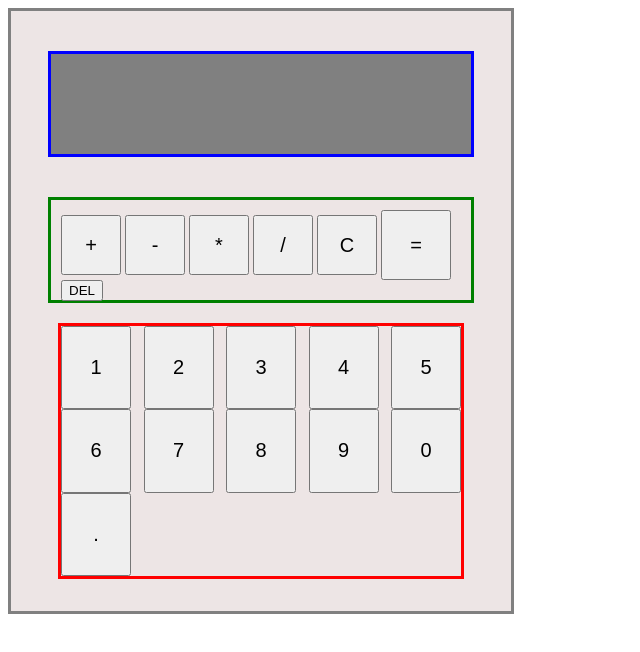
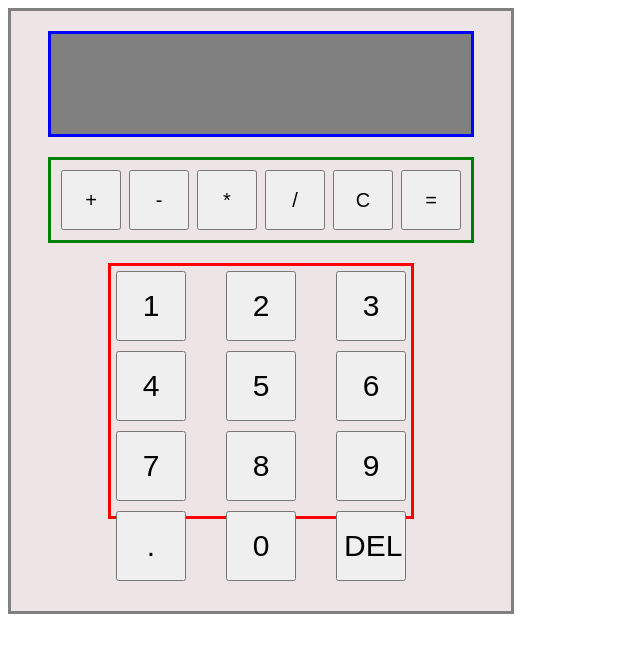
Before and after one commit to kjli03/calculator, a plain HTML site: page index.html in a window 1280 px wide. Shown: the whole page, without its empty margins (0-640 px from the left). Drawn offline with Linux system fonts and the light colour scheme.

Commit message:
Complete full functionality of calculator

```diff
--- a/index.html
+++ b/index.html
@@ -18,9 +18,7 @@
             <button class="operator-button">/</button>
             <button class="operator-button" id="clear-button">C</button>
             <button id="equal-button">=</button>
-            <button id="backspace-button">DEL</button>
         </div>
-
 
         <div id="number-container">
             <button class="number-button">1</button>
@@ -32,8 +30,10 @@
             <button class="number-button">7</button>
             <button class="number-button">8</button>
             <button class="number-button">9</button>
+            <button class="number-button">.</button>
             <button class="number-button">0</button>
-            <button class="number-button">.</button>
+            <button id="backspace-button">DEL</button>
+
         </div>
     </div>
     <script src="script.js"></script>
--- a/style.css
+++ b/style.css
@@ -8,26 +8,28 @@
 }
 
 #operator-container {
-    justify-self: center;;
+    display: flex;
+    justify-self: center;
     justify-content: space-between;
     border: solid;
     color: green;
     margin: 20px;
     padding: 10px;
     width: 400px;
-    height: 80px;
+    height: 60px;
 }
 
-.operator-button {
+.operator-button, #equal-button {
     aspect-ratio: 1 / 1;
     width: 60px;
+    height: auto;
     font-size: 20px;
 }
 
 #display {
     width: 400px;
     height: 80px;
-    margin: 40px;
+    margin: 20px;
     padding: 10px;
     border: solid;
     color: blue;
@@ -46,13 +48,14 @@
     justify-content: space-between;
     border: solid;
     color:red;
-    width: 400px;
+    width: 300px;
     height: 250px;
     margin: 20px;
 }
 
-.number-button, #equal-button, #ans-button {
+.number-button, #backspace-button {
     aspect-ratio: 1 / 1;
-    width: calc(100% / 4 - 30px);
-    font-size: 20px;
+    width: calc((100% / 3) - 30px);
+    font-size: 30px;
+    margin: 5px;
 }
```
